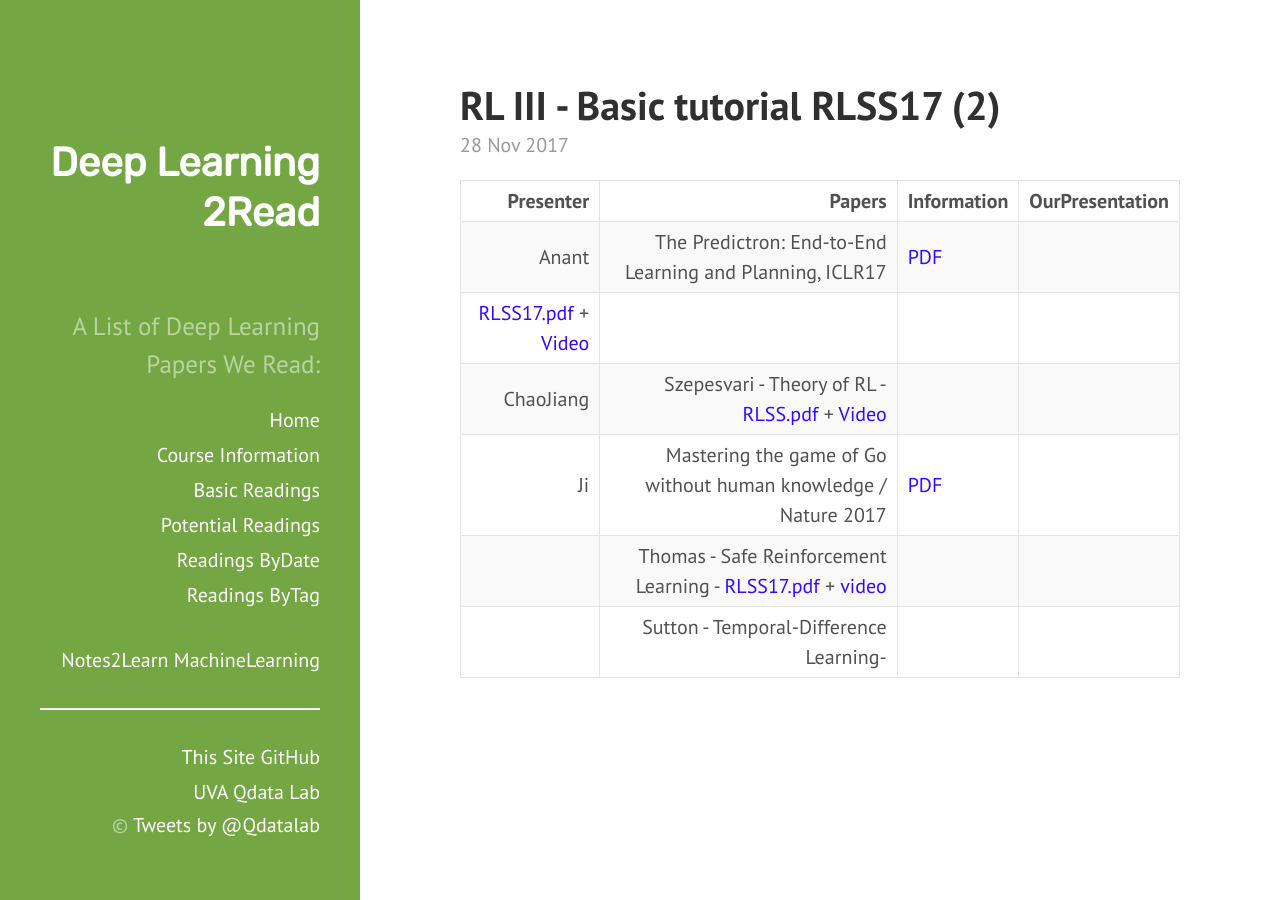
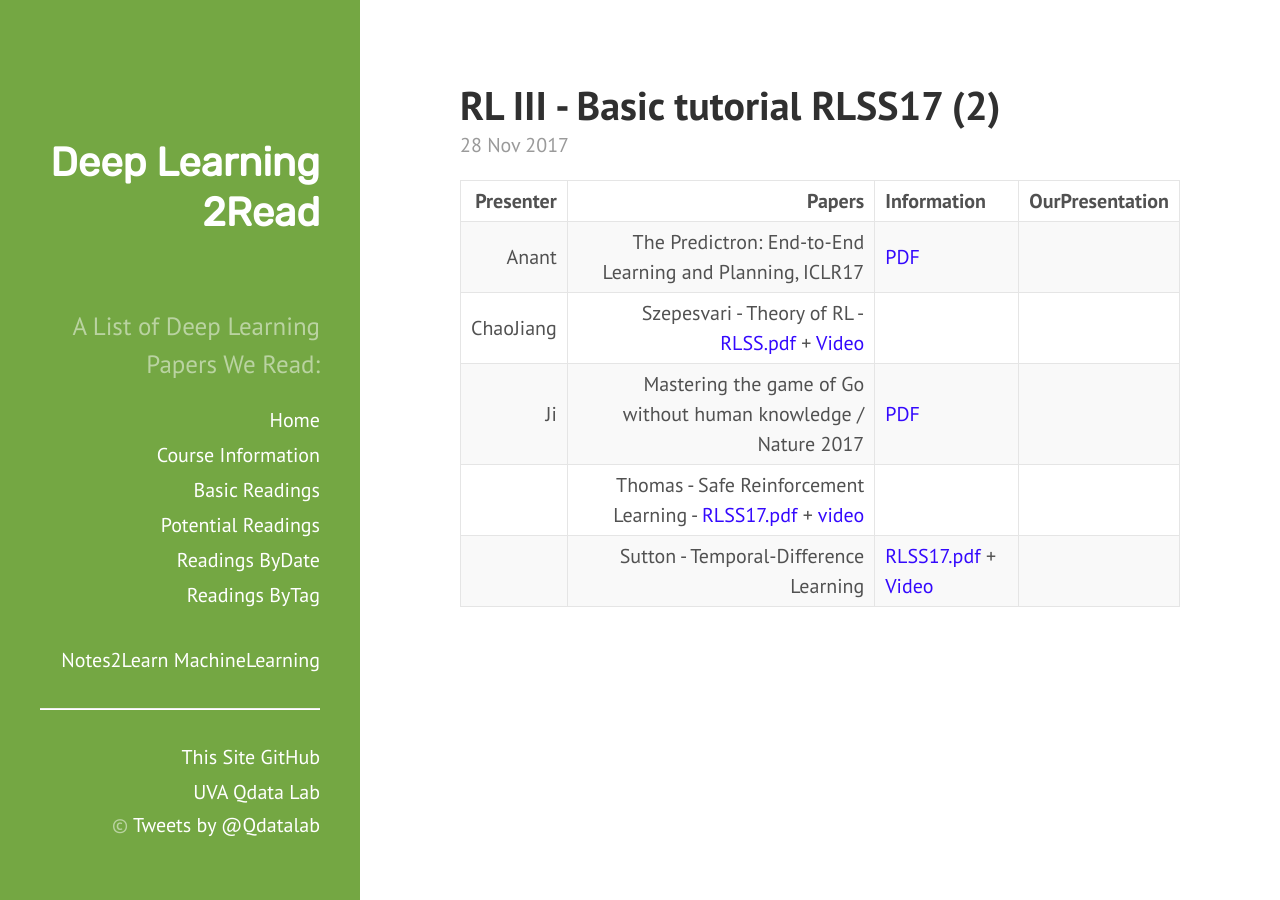
Before and after one commit to QData/deep2Read, a Jekyll site: the page built from _posts/2017-11-28-.md, in a window 1280 px wide. Built offline with Jekyll 4.4.1, drawn with Linux system fonts in a browser that asks for light colours.

Commit message:
small schedule changes

```diff
--- a/_posts/2017-11-28-.md
+++ b/_posts/2017-11-28-.md
@@ -9,8 +9,7 @@ tags:
 | Presenter | Papers | Information| OurPresentation |
 | -----: | ----------: | :----- | :----- |
 | Anant | The Predictron: End-to-End Learning and Planning, ICLR17| [PDF](https://openreview.net/pdf?id=BkJsCIcgl) |
-[RLSS17.pdf](https://drive.google.com/file/d/0BzUSSMdMszk6VE9kMkY2SzQzSW8/view?usp=drive_web) + [Video](http://videolectures.net/deeplearning2017_sutton_td_learning/) |
 | ChaoJiang | Szepesvari - Theory of RL - [RLSS.pdf](https://drive.google.com/file/d/0BzUSSMdMszk6U194Ym5jSnZQbGM/view?usp=drive_web) + [Video](http://videolectures.net/deeplearning2017_szepesvari_theory_of_rl/)|
 | Ji  | Mastering the game of Go without human knowledge / Nature 2017 | [PDF](https://www.nature.com/nature/journal/v550/n7676/full/nature24270.html)  |
 | | Thomas - Safe Reinforcement Learning - [RLSS17.pdf](https://drive.google.com/file/d/0BzUSSMdMszk6TDRMRGRaM0dBcHM/view?usp=drive_web) + [video](http://videolectures.net/deeplearning2017_thomas_safe_rl/) |
-|  | Sutton - Temporal-Difference Learning-
+|  | Sutton - Temporal-Difference Learning | [RLSS17.pdf](https://drive.google.com/file/d/0BzUSSMdMszk6VE9kMkY2SzQzSW8/view?usp=drive_web) + [Video](http://videolectures.net/deeplearning2017_sutton_td_learning/) |
```
